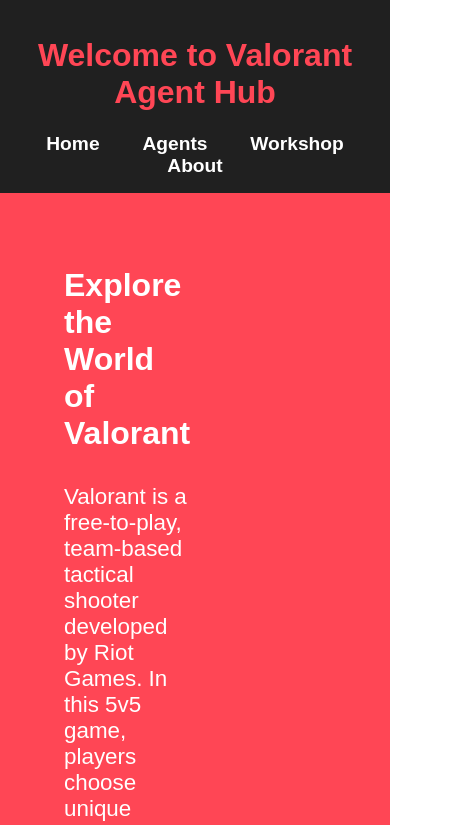
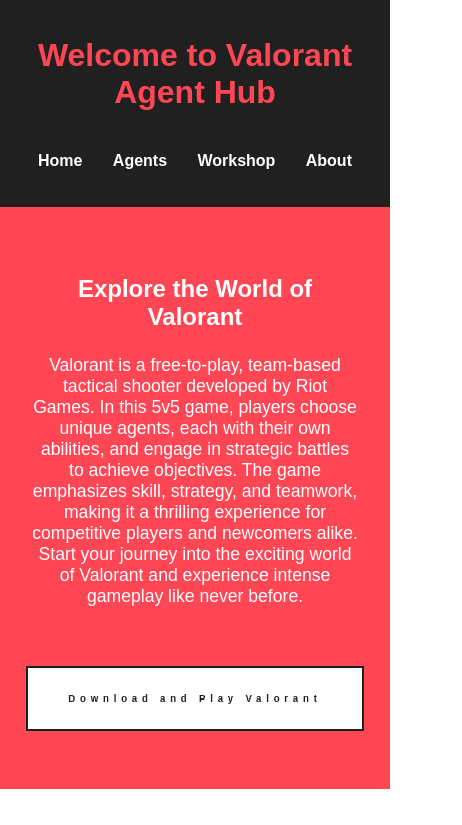
Before and after one commit to kho5203/inst377valorantproject, a website: page public/home.html in a window 390 px wide. Shown: the top 825 px of the page, 462 px wide, since content can reach past the window. Drawn offline with nearby package versions, Linux system fonts and the light colour scheme.

Commit message:
optimized for mobile

```diff
--- a/public/about.css
+++ b/public/about.css
@@ -40,3 +40,47 @@
 .container h2 {
   color: #ff4655;
 }
+
+@media screen and (max-width: 768px) {
+  /* Header adjustments */
+  header h1 {
+    font-size: 1.8em;
+    padding: 0 10px;
+  }
+
+  /* Navigation adjustments to match workshop page */
+  nav {
+    display: flex;
+    flex-direction: row;
+    flex-wrap: wrap;
+    justify-content: center;
+    gap: 0.5em;
+    padding: 0.5em;
+  }
+
+  nav a {
+    font-size: 1em;
+    padding: 0.5em;
+    margin: 0.2em;
+    border-bottom: none;
+  }
+
+  nav a:hover {
+    background-color: #ff4655;
+    border-color: transparent;
+  }
+
+  /* Container adjustments */
+  .container {
+    margin: 1em;
+    padding: 1em;
+    width: auto;
+    max-width: 100%;
+    border-radius: 4px;
+  }
+
+  .container h2 {
+    font-size: 1.5em;
+    margin-bottom: 0.8em;
+  }
+}
--- a/public/agent.css
+++ b/public/agent.css
@@ -1,17 +1,20 @@
 body {
-    font-family: 'Arial', sans-serif;
   margin: 0;
-    padding: 0;
+  font-family: Arial, sans-serif;
+  background-color: #1c1c1c;
   color: white;
-    background-color: #121212;
-    /* Dark background */
 }
 
 header {
-    background-color: #333;
-    color: white;
+  background-color: #202020;
+  padding: 1em;
   text-align: center;
-    padding: 1rem 0;
+}
+
+header h1 {
+  color: #ff4655;
+  margin: 0;
+  padding-bottom: 0.5em;
 }
 
 nav {
@@ -25,17 +28,13 @@
   color: #fff;
   font-weight: bold;
   font-size: 1.2em;
-    /* Increased text size */
-    border-bottom: 2px solid transparent;
-    transition: border-color 0.3s;
+  padding: 0.5em;
+  transition: all 0.3s;
 }
 
 nav a:hover {
-    border-color: #ff4655;
+  background-color: #ff4655;
 }
-
-/* General Styles */
-
 
 /* Hero Section */
 .hero-section {
@@ -79,6 +78,7 @@
   margin-bottom: 1rem;
   border-bottom: 2px solid #ff4655;
   display: inline-block;
+  color: white;
 }
 
 .abilities-grid {
@@ -110,6 +110,7 @@
 .ability-name {
   font-size: 1.2rem;
   margin: 0.5rem 0;
+  color: white;
 }
 
 .ability-description {
@@ -118,7 +119,7 @@
   line-height: 1.4;
 }
 
-/* tutorial seciton */
+/* Tutorial Section */
 .tutorial-section {
   padding: 2rem;
   background-color: #1c1c1c;
@@ -129,9 +130,8 @@
 .tutorial-video iframe {
   max-width: 100%;
   border-radius: 10px;
-    box-shadow: 0 5px 15px rgb(255, 255, 255);
+  box-shadow: 0 5px 15px rgba(255, 255, 255, 0.1);
 }
-
 
 .tutorial-link {
   display: inline-block;
@@ -148,3 +148,100 @@
 .tutorial-link:hover {
   background-color: #e13d4e;
 }
+
+/* Loading and Error States */
+.loading,
+.error {
+  text-align: center;
+  padding: 2rem;
+  font-size: 1.2rem;
+  color: #b3b3b3;
+}
+
+/* Mobile Optimization */
+@media screen and (max-width: 768px) {
+  /* Header and Navigation adjustments */
+  header h1 {
+    font-size: 1.8em;
+    padding: 0 10px;
+  }
+
+  nav {
+    display: flex;
+    flex-direction: row;
+    flex-wrap: wrap;
+    justify-content: center;
+    gap: 0.5em;
+    padding: 0.5em;
+  }
+
+  nav a {
+    font-size: 1em;
+    padding: 0.5em;
+    margin: 0.2em;
+    background-color: transparent;
+  }
+
+  nav a:hover {
+    background-color: #ff4655;
+  }
+
+  /* Hero Section adjustments */
+  .hero-section {
+    flex-direction: column;
+    padding: 1rem;
+    text-align: center;
+    background: linear-gradient(180deg, #121212 20%, #ff4655 80%);
+  }
+
+  .hero-image {
+    width: 100%;
+    max-width: 300px;
+    margin-bottom: 1rem;
+  }
+
+  .hero-details {
+    max-width: 100%;
+  }
+
+  .hero-details .agent-name {
+    font-size: 2rem;
+  }
+
+  .hero-details .agent-description {
+    font-size: 1rem;
+  }
+
+  /* Abilities Section adjustments */
+  .abilities-section {
+    padding: 1rem;
+  }
+
+  .section-title {
+    font-size: 1.5rem;
+  }
+
+  .abilities-grid {
+    grid-template-columns: 1fr;
+    gap: 15px;
+  }
+
+  .ability-card {
+    padding: 0.8rem;
+  }
+
+  /* Tutorial Section adjustments */
+  .tutorial-section {
+    padding: 1rem;
+  }
+
+  .tutorial-video iframe {
+    width: 100%;
+    height: 200px;
+  }
+
+  .tutorial-link {
+    width: 100%;
+    box-sizing: border-box;
+  }
+}
--- a/public/functions.css
+++ b/public/functions.css
@@ -15,6 +15,7 @@
   color: #ff4655;
 }
 
+/* Updated Navigation styles to match workshop page */
 nav {
   text-align: center;
   margin-top: 1em;
@@ -26,13 +27,12 @@
   color: #fff;
   font-weight: bold;
   font-size: 1.2em;
-    /* Increased text size */
-    border-bottom: 2px solid transparent;
-    transition: border-color 0.3s;
+  padding: 0.5em;
+  transition: all 0.3s;
 }
 
 nav a:hover {
-    border-color: #ff4655;
+  background-color: #ff4655;
 }
 
 .agents-container {
@@ -72,3 +72,46 @@
   color: #333;
   text-align: center;
 }
+
+/* Mobile Optimization */
+@media screen and (max-width: 768px) {
+  /* Header and Navigation adjustments */
+  header h1 {
+    font-size: 1.8em;
+    padding: 0 10px;
+  }
+
+  nav {
+    display: flex;
+    flex-direction: row;
+    flex-wrap: wrap;
+    justify-content: center;
+    gap: 0.5em;
+    padding: 0.5em;
+  }
+
+  nav a {
+    font-size: 1em;
+    padding: 0.5em;
+    margin: 0.2em;
+    background-color: transparent;
+  }
+
+  nav a:hover {
+    background-color: #ff4655;
+  }
+
+  /* Agents Container adjustments */
+  .agents-container {
+    gap: 0.5rem;
+    padding: 0.5rem;
+  }
+
+  .agent-button {
+    width: 150px;
+  }
+
+  .agent-button h2 {
+    font-size: 1rem;
+  }
+}
--- a/public/home.css
+++ b/public/home.css
@@ -134,20 +134,20 @@
   position: relative;
   background-color: #fff;
 
-    -webkit-transition: all 1000ms cubic-bezier(0.890, 0, 0.140, 1);
+  -webkit-transition: all 1000ms cubic-bezier(0.89, 0, 0.14, 1);
   /* older webkit */
-    -webkit-transition: all 1000ms cubic-bezier(0.890, -0.170, 0.140, 1.225);
-    -moz-transition: all 1000ms cubic-bezier(0.890, -0.170, 0.140, 1.225);
-    -o-transition: all 1000ms cubic-bezier(0.890, -0.170, 0.140, 1.225);
-    transition: all 1000ms cubic-bezier(0.890, -0.170, 0.140, 1.225);
+  -webkit-transition: all 1000ms cubic-bezier(0.89, -0.17, 0.14, 1.225);
+  -moz-transition: all 1000ms cubic-bezier(0.89, -0.17, 0.14, 1.225);
+  -o-transition: all 1000ms cubic-bezier(0.89, -0.17, 0.14, 1.225);
+  transition: all 1000ms cubic-bezier(0.89, -0.17, 0.14, 1.225);
   /* custom */
 
-    -webkit-transition-timing-function: cubic-bezier(0.890, 0, 0.140, 1);
+  -webkit-transition-timing-function: cubic-bezier(0.89, 0, 0.14, 1);
   /* older webkit */
-    -webkit-transition-timing-function: cubic-bezier(0.890, -0.170, 0.140, 1.225);
-    -moz-transition-timing-function: cubic-bezier(0.890, -0.170, 0.140, 1.225);
-    -o-transition-timing-function: cubic-bezier(0.890, -0.170, 0.140, 1.225);
-    transition-timing-function: cubic-bezier(0.890, -0.170, 0.140, 1.225);
+  -webkit-transition-timing-function: cubic-bezier(0.89, -0.17, 0.14, 1.225);
+  -moz-transition-timing-function: cubic-bezier(0.89, -0.17, 0.14, 1.225);
+  -o-transition-timing-function: cubic-bezier(0.89, -0.17, 0.14, 1.225);
+  transition-timing-function: cubic-bezier(0.89, -0.17, 0.14, 1.225);
   /* custom */
 }
 
@@ -156,20 +156,20 @@
   height: 6.5px;
   overflow: hidden;
   top: 0;
-    -webkit-transition: all 300ms cubic-bezier(1.000, 0, 0.025, 1);
+  -webkit-transition: all 300ms cubic-bezier(1, 0, 0.025, 1);
   /* older webkit */
-    -webkit-transition: all 300ms cubic-bezier(1.000, -0.055, 0.025, 1.040);
-    -moz-transition: all 300ms cubic-bezier(1.000, -0.055, 0.025, 1.040);
-    -o-transition: all 300ms cubic-bezier(1.000, -0.055, 0.025, 1.040);
-    transition: all 300ms cubic-bezier(1.000, -0.055, 0.025, 1.040);
+  -webkit-transition: all 300ms cubic-bezier(1, -0.055, 0.025, 1.04);
+  -moz-transition: all 300ms cubic-bezier(1, -0.055, 0.025, 1.04);
+  -o-transition: all 300ms cubic-bezier(1, -0.055, 0.025, 1.04);
+  transition: all 300ms cubic-bezier(1, -0.055, 0.025, 1.04);
   /* custom */
 
-    -webkit-transition-timing-function: cubic-bezier(1.000, 0, 0.025, 1);
+  -webkit-transition-timing-function: cubic-bezier(1, 0, 0.025, 1);
   /* older webkit */
-    -webkit-transition-timing-function: cubic-bezier(1.000, -0.055, 0.025, 1.040);
-    -moz-transition-timing-function: cubic-bezier(1.000, -0.055, 0.025, 1.040);
-    -o-transition-timing-function: cubic-bezier(1.000, -0.055, 0.025, 1.040);
-    transition-timing-function: cubic-bezier(1.000, -0.055, 0.025, 1.040);
+  -webkit-transition-timing-function: cubic-bezier(1, -0.055, 0.025, 1.04);
+  -moz-transition-timing-function: cubic-bezier(1, -0.055, 0.025, 1.04);
+  -o-transition-timing-function: cubic-bezier(1, -0.055, 0.025, 1.04);
+  transition-timing-function: cubic-bezier(1, -0.055, 0.025, 1.04);
   /* custom */
 
   -webkit-transition-delay: 0.35s;
@@ -184,20 +184,20 @@
   height: 6.5px;
   overflow: hidden;
   bottom: 0;
-    -webkit-transition: all 300ms cubic-bezier(1.000, 0, 0.025, 1);
+  -webkit-transition: all 300ms cubic-bezier(1, 0, 0.025, 1);
   /* older webkit */
-    -webkit-transition: all 300ms cubic-bezier(1.000, -0.055, 0.025, 1.040);
-    -moz-transition: all 300ms cubic-bezier(1.000, -0.055, 0.025, 1.040);
-    -o-transition: all 300ms cubic-bezier(1.000, -0.055, 0.025, 1.040);
-    transition: all 300ms cubic-bezier(1.000, -0.055, 0.025, 1.040);
+  -webkit-transition: all 300ms cubic-bezier(1, -0.055, 0.025, 1.04);
+  -moz-transition: all 300ms cubic-bezier(1, -0.055, 0.025, 1.04);
+  -o-transition: all 300ms cubic-bezier(1, -0.055, 0.025, 1.04);
+  transition: all 300ms cubic-bezier(1, -0.055, 0.025, 1.04);
   /* custom */
 
-    -webkit-transition-timing-function: cubic-bezier(1.000, 0, 0.025, 1);
+  -webkit-transition-timing-function: cubic-bezier(1, 0, 0.025, 1);
   /* older webkit */
-    -webkit-transition-timing-function: cubic-bezier(1.000, -0.055, 0.025, 1.040);
-    -moz-transition-timing-function: cubic-bezier(1.000, -0.055, 0.025, 1.040);
-    -o-transition-timing-function: cubic-bezier(1.000, -0.055, 0.025, 1.040);
-    transition-timing-function: cubic-bezier(1.000, -0.055, 0.025, 1.040);
+  -webkit-transition-timing-function: cubic-bezier(1, -0.055, 0.025, 1.04);
+  -moz-transition-timing-function: cubic-bezier(1, -0.055, 0.025, 1.04);
+  -o-transition-timing-function: cubic-bezier(1, -0.055, 0.025, 1.04);
+  transition-timing-function: cubic-bezier(1, -0.055, 0.025, 1.04);
   /* custom */
 
   -webkit-transition-delay: 0.35s;
@@ -240,7 +240,7 @@
 }
 
 .btn-slice:before {
-    content: '';
+  content: "";
   height: 1px;
   width: 60px;
   background-color: #1f1f1f;
@@ -248,23 +248,88 @@
   margin-top: 6px;
   right: -35px;
 
-    -webkit-transition: all 1000ms cubic-bezier(0.890, 0, 0.140, 1);
+  -webkit-transition: all 1000ms cubic-bezier(0.89, 0, 0.14, 1);
   /* older webkit */
-    -webkit-transition: all 1000ms cubic-bezier(0.890, -0.170, 0.140, 1.225);
-    -moz-transition: all 1000ms cubic-bezier(0.890, -0.170, 0.140, 1.225);
-    -o-transition: all 1000ms cubic-bezier(0.890, -0.170, 0.140, 1.225);
-    transition: all 1000ms cubic-bezier(0.890, -0.170, 0.140, 1.225);
+  -webkit-transition: all 1000ms cubic-bezier(0.89, -0.17, 0.14, 1.225);
+  -moz-transition: all 1000ms cubic-bezier(0.89, -0.17, 0.14, 1.225);
+  -o-transition: all 1000ms cubic-bezier(0.89, -0.17, 0.14, 1.225);
+  transition: all 1000ms cubic-bezier(0.89, -0.17, 0.14, 1.225);
   /* custom */
 
-    -webkit-transition-timing-function: cubic-bezier(0.890, 0, 0.140, 1);
+  -webkit-transition-timing-function: cubic-bezier(0.89, 0, 0.14, 1);
   /* older webkit */
-    -webkit-transition-timing-function: cubic-bezier(0.890, -0.170, 0.140, 1.225);
-    -moz-transition-timing-function: cubic-bezier(0.890, -0.170, 0.140, 1.225);
-    -o-transition-timing-function: cubic-bezier(0.890, -0.170, 0.140, 1.225);
-    transition-timing-function: cubic-bezier(0.890, -0.170, 0.140, 1.225);
+  -webkit-transition-timing-function: cubic-bezier(0.89, -0.17, 0.14, 1.225);
+  -moz-transition-timing-function: cubic-bezier(0.89, -0.17, 0.14, 1.225);
+  -o-transition-timing-function: cubic-bezier(0.89, -0.17, 0.14, 1.225);
+  transition-timing-function: cubic-bezier(0.89, -0.17, 0.14, 1.225);
   /* custom */
 }
 
 .btn-slice:hover:before {
   width: 130%;
 }
+
+@media screen and (max-width: 768px) {
+  /* Navigation adjustments */
+  nav {
+    display: flex;
+    flex-direction: row;
+    flex-wrap: wrap;
+    justify-content: center;
+    gap: 0.5em;
+    padding: 0.5em;
+  }
+
+  nav a {
+    font-size: 1em;
+    padding: 0.5em;
+    margin: 0.2em;
+  }
+
+  /* Section adjustments */
+  section {
+    flex-direction: column;
+    padding: 2em 1em;
+    min-height: auto;
+  }
+
+  .section-1,
+  .section-2,
+  .section-3 {
+    text-align: center;
+  }
+
+  .text-container {
+    padding: 1em;
+  }
+
+  .text-container h2 {
+    font-size: 1.5em;
+  }
+
+  .text-container p {
+    font-size: 1.1em;
+  }
+
+  /* Image container adjustments */
+  .image-container {
+    margin: 1em 0;
+    width: 100%;
+  }
+
+  .image-container img {
+    max-width: 100%;
+    height: auto;
+  }
+
+  /* Button adjustments */
+  .btn-slice {
+    padding: 1.5rem 2.5rem;
+    font-size: 0.6rem;
+    margin: 1em auto;
+  }
+
+  .btn-slice:before {
+    display: none;
+  }
+}
--- a/public/workshop.css
+++ b/public/workshop.css
@@ -140,3 +140,83 @@
   text-align: center;
   font-size: 2em;
 }
+
+@media screen and (max-width: 768px) {
+  /* Header adjustments */
+  header h1 {
+    font-size: 1.8em;
+    padding: 0 10px;
+  }
+
+  /* Navigation adjustments */
+  nav {
+    display: flex;
+    flex-direction: row;
+    flex-wrap: wrap;
+    justify-content: center;
+    gap: 0.5em;
+    padding: 0.5em;
+  }
+
+  nav a {
+    font-size: 1em;
+    padding: 0.5em;
+    margin: 0.2em;
+  }
+
+  /* Form adjustments */
+  form {
+    margin: 1em;
+    padding: 1em;
+    width: auto;
+    max-width: 100%;
+  }
+
+  form h2 {
+    font-size: 1.5em;
+  }
+
+  label {
+    font-size: 1em;
+  }
+
+  input[type="text"],
+  input[type="submit"] {
+    width: 95%;
+    padding: 0.6em;
+    font-size: 0.9em;
+  }
+
+  /* Swiper slides adjustments */
+  .swiper-slide {
+    padding: 1em;
+    margin: 1em 0.5em;
+  }
+
+  .swiper-slide img {
+    width: 80px;
+    height: 80px;
+  }
+
+  .swiper-slide h2 {
+    font-size: 1.4em;
+  }
+
+  .swiper-slide h3 {
+    font-size: 1.2em;
+  }
+
+  .swiper-slide h4 {
+    font-size: 1em;
+  }
+
+  .swiper-slide p {
+    font-size: 0.9em;
+  }
+
+  .exAgents h2,
+  .createdAgents h2 {
+    font-size: 1.6em;
+    padding: 0 10px;
+  }
+}
```
Also changed, not shown: public/agent.html (+0 -3 lines), public/agent.js (+37 -21 lines), public/home.html (+1 -4 lines), public/workshop.html (+4 -1 lines), 1 other file. Lines whose indentation alone changed are shown as unchanged.
